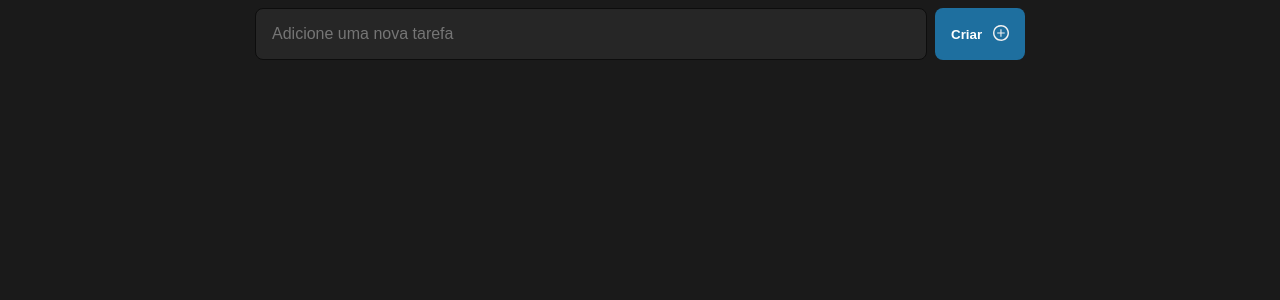
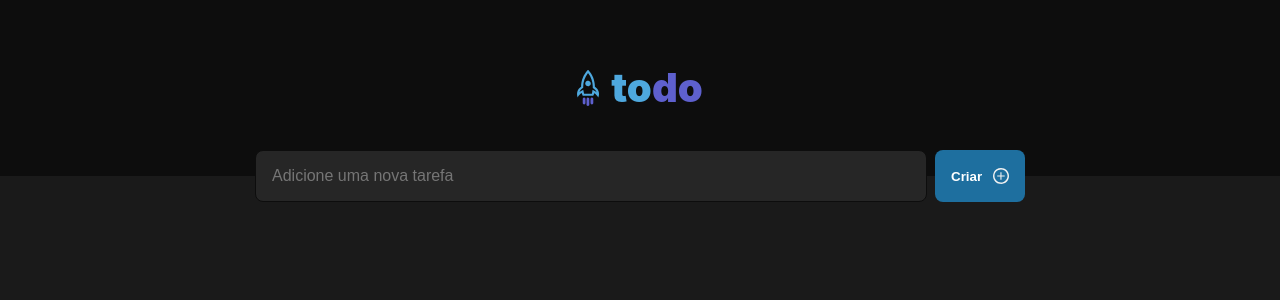
Before and after one commit to oDiogoAraujo/todo-list, a React (Vite) app: page / in a window 1280 px wide. Shown: the top 300 px of the page. Built offline with nearby package versions, Linux system fonts and the light colour scheme.

Commit message:
add: Header

```diff
--- a/src/App.tsx
+++ b/src/App.tsx
@@ -1,8 +1,11 @@
 import { FormTaskBar } from './components/FormTaskBar'
+import { Header } from './components/Header'
+
 
 export default function App() {
   return (
     <div>
+      <Header />
       <FormTaskBar />
     </div>
   )
--- a/src/components/ButtonTask.tsx
+++ b/src/components/ButtonTask.tsx
@@ -1,5 +1,5 @@
 import styled from "styled-components"
-import AddIcon from "../AddIcon"
+import AddIcon from "./add-icon"
 
 interface ButtonProps extends React.ButtonHTMLAttributes<HTMLButtonElement> {
     value: string
--- a/src/components/FormTaskBar.tsx
+++ b/src/components/FormTaskBar.tsx
@@ -8,6 +8,7 @@ const Form = styled.form`
     justify-content: center;
 
     gap: 8px;
+    transform:translateY(-50%);
 `
 
 export function FormTaskBar(){
--- /dev/null
+++ b/src/components/Header.tsx
@@ -0,0 +1,37 @@
+import styled from "styled-components"
+import RocketIcon from "./rocket-icon"
+
+const HeaderStyled = styled.header`
+    height: 22vh;
+
+    display:flex;
+    align-items:center;
+    justify-content: center;
+
+
+
+    background-color: var(--gray-700);
+    gap: 12px;
+`
+
+const Logo = styled.h1`
+    display: inline-block;
+    font-size: 40px;
+    font-weight: 900;
+
+    //Cor sendo passada pelo nome da variavel CSS
+    color: var(${props => props.color});
+
+`
+
+export function Header() {
+    return (
+        <HeaderStyled>
+            <RocketIcon />
+            <span>
+                <Logo color="--blue">to</Logo>
+                <Logo color="--purple-dark">do</Logo>
+            </span>
+        </HeaderStyled>
+    )
+}
--- a/src/components/InputTask.tsx
+++ b/src/components/InputTask.tsx
@@ -3,21 +3,21 @@ import styled from "styled-components"
 interface InputProps extends React.InputHTMLAttributes<HTMLInputElement> {
     placeholder: string;
     type: string;
-  }
+}
 
 const Input = styled.input`
     width: 638px;
     padding: 16px;
 
-    border: 1px, solid var(--gray-700);
+    border: 1px solid var(--gray-700);
     border-radius: 8px;
 
     background-color: var(--gray-500);
     font-size: 16px;
 `
 
-export function InputTask( { placeholder, type }: InputProps ) {
-    return(
-            <Input type={type} placeholder={placeholder}/>
+export function InputTask({ placeholder, type }: InputProps) {
+    return (
+        <Input type={type} placeholder={placeholder} />
     )
 }
--- a/src/AddIcon.tsx
+++ b/src/components/add-icon.tsx
@@ -1,10 +1,10 @@
 export default function AddIcon() {
     return (
-        <span>
+
             <svg width="16" height="16" viewBox="0 0 16 16" fill="none" xmlns="http://www.w3.org/2000/svg">
                 <path d="M7.98373 1.45158C9.27565 1.45158 10.5386 1.83468 11.6128 2.55244C12.687 3.27019 13.5242 4.29037 14.0186 5.48395C14.513 6.67754 14.6424 7.99092 14.3903 9.25802C14.1383 10.5251 13.5161 11.689 12.6026 12.6026C11.6891 13.5161 10.5252 14.1382 9.25807 14.3903C7.99097 14.6423 6.67759 14.5129 5.484 14.0185C4.29042 13.5241 3.27025 12.6869 2.55249 11.6127C1.83473 10.5385 1.45163 9.2756 1.45163 7.98368C1.45832 6.25332 2.14867 4.59574 3.37223 3.37218C4.59579 2.14862 6.25337 1.45827 7.98373 1.45158ZM7.98373 5.77648e-06C6.40611 0.00645971 4.86578 0.480174 3.55717 1.36134C2.24857 2.24252 1.23037 3.49164 0.631106 4.95102C0.031846 6.4104 -0.121605 8.01461 0.190125 9.56114C0.501855 11.1077 1.26479 12.5272 2.38262 13.6404C3.50044 14.7537 4.92304 15.5108 6.47082 15.8162C8.01861 16.1217 9.62218 15.9617 11.0791 15.3564C12.536 14.7512 13.781 13.7279 14.6568 12.4158C15.5326 11.1036 16 9.5613 16.0001 7.98368C16.0001 6.93249 15.7925 5.89165 15.3892 4.92089C14.986 3.95014 14.395 3.06857 13.6502 2.32679C12.9053 1.58501 12.0214 0.997618 11.049 0.598327C10.0766 0.199035 9.0349 -0.00429452 7.98373 5.77648e-06Z" fill="#F2F2F2" />
                 <path d="M11.707 7.38127H8.4954V4.16966H7.41397V7.38127H4.19873V8.4627H7.41397V11.6743H8.4954V8.4627H11.707V7.38127Z" fill="#F2F2F2" />
             </svg>
-        </span>
+
     )
 }
--- /dev/null
+++ b/src/components/rocket-icon.tsx
@@ -0,0 +1,11 @@
+export default function RocketIcon() {
+    return (
+        <svg width="22" height="36" viewBox="0 0 22 36" fill="none" xmlns="http://www.w3.org/2000/svg">
+            <path d="M11.0214 2.93302C14.1471 6.9011 15.8156 11.7944 15.7551 16.8155V18.0141L16.7864 18.6416C18.1188 19.4482 19.1126 20.6993 19.5865 22.1669C19.1704 21.8605 18.7351 21.5803 18.2831 21.3278L15.5331 19.7838L15.039 22.9001C14.9962 23.1755 14.9388 23.4485 14.8671 23.718H7.16138C7.0468 23.3655 6.9537 23.0129 6.86776 22.6463L6.24472 19.8261L3.70956 21.2362C3.28603 21.473 2.87711 21.7344 2.48495 22.0188C2.96812 20.5682 3.94111 19.3242 5.24211 18.4935L6.22323 17.866V16.7521C6.24093 11.7513 7.92955 6.89523 11.0286 2.93302H11.0214ZM11.0286 0C10.8679 0.000390307 10.7127 0.0579856 10.5917 0.162162L10.5273 0.218566C6.39766 4.76564 4.10454 10.6454 4.08196 16.745C2.32955 17.8643 1.03238 19.5543 0.417141 21.5197C-0.198101 23.485 -0.0922939 25.6007 0.716072 27.4971C1.56764 25.6455 2.99119 24.1058 4.78378 23.0975C4.96356 23.8642 5.20298 24.6161 5.49993 25.3467C5.53759 25.4871 5.62106 25.6114 5.73751 25.7006C5.85396 25.7898 5.99694 25.8388 6.14446 25.8402H16.0846C16.2851 25.8402 16.4856 25.6498 16.5859 25.3537C16.8757 24.6592 17.0777 23.9322 17.1874 23.1892C18.9834 24.1932 20.4082 25.7342 21.2551 27.5887C22.1123 25.7017 22.245 23.5727 21.6286 21.5967C21.0123 19.6206 19.6887 17.9319 17.9036 16.8437C17.9744 10.7082 15.6934 4.77179 11.5156 0.218566C11.4533 0.150085 11.3772 0.0952397 11.2921 0.0575871C11.2069 0.0199344 11.1147 0.000314749 11.0214 0L11.0286 0Z" fill="#4EA8DE" />
+            <path d="M11.0213 16.1598C10.4713 16.1598 9.93351 15.9995 9.47587 15.699C9.01822 15.3986 8.66116 14.9715 8.44969 14.4716C8.23822 13.9716 8.18181 13.4213 8.28758 12.8898C8.39334 12.3584 8.65653 11.8697 9.04399 11.4853C9.43144 11.1009 9.92582 10.838 10.4648 10.7298C11.0038 10.6216 11.5632 10.6729 12.0726 10.8773C12.582 11.0816 13.0186 11.4298 13.3272 11.8781C13.6359 12.3263 13.8029 12.8545 13.8071 13.396C13.8157 13.7469 13.7539 14.0961 13.6254 14.4235C13.4969 14.751 13.304 15.0503 13.058 15.3043C12.8119 15.5583 12.5174 15.7622 12.1913 15.9041C11.8652 16.0461 11.5139 16.1234 11.1574 16.1316C11.1123 16.1387 11.0664 16.1387 11.0213 16.1316V16.1598Z" fill="#4EA8DE" />
+            <path d="M14.8957 27.5958C14.7165 27.5901 14.538 27.6198 14.3706 27.683C14.2032 27.7462 14.0503 27.8416 13.9209 27.9638C13.7915 28.086 13.6881 28.2323 13.6169 28.3943C13.5458 28.5563 13.5082 28.7307 13.5063 28.9072V33.067C13.5063 33.4297 13.6527 33.7776 13.9133 34.0342C14.1738 34.2907 14.5272 34.4348 14.8957 34.4348C15.2641 34.4348 15.6175 34.2907 15.8781 34.0342C16.1386 33.7776 16.285 33.4297 16.285 33.067V28.9636C16.2907 28.7877 16.2608 28.6126 16.1971 28.4482C16.1333 28.2839 16.037 28.1337 15.9137 28.0064C15.7904 27.879 15.6425 27.7772 15.4788 27.7067C15.3151 27.6362 15.1388 27.5985 14.9601 27.5958H14.8957Z" fill="#5E60CE" />
+            <path d="M7.1613 27.5958C6.97906 27.5863 6.79675 27.613 6.62521 27.6743C6.45367 27.7356 6.29641 27.8302 6.16278 27.9526C6.02915 28.0749 5.92188 28.2225 5.84736 28.3865C5.77284 28.5505 5.73259 28.7275 5.729 28.9072V33.067C5.729 33.4297 5.87538 33.7777 6.13593 34.0342C6.39648 34.2907 6.74986 34.4348 7.11833 34.4348C7.4868 34.4348 7.84018 34.2907 8.10073 34.0342C8.36128 33.7777 8.50765 33.4297 8.50765 33.067V28.9636C8.51337 28.7877 8.48349 28.6126 8.41974 28.4482C8.35599 28.2839 8.25965 28.1337 8.13634 28.0064C8.01302 27.879 7.8652 27.7772 7.70149 27.7067C7.53777 27.6362 7.36144 27.5985 7.18278 27.5958H7.1613Z" fill="#5E60CE" />
+            <path d="M10.9211 27.5958C10.7424 27.592 10.5647 27.623 10.3981 27.6869C10.2316 27.7507 10.0795 27.8463 9.95044 27.9681C9.82142 28.0899 9.71804 28.2355 9.6462 28.3966C9.57435 28.5577 9.53546 28.7312 9.53174 28.9072V34.6392C9.53174 35.002 9.67811 35.3499 9.93866 35.6064C10.1992 35.8629 10.5526 36.007 10.9211 36.007C11.2895 36.007 11.6429 35.8629 11.9035 35.6064C12.164 35.3499 12.3104 35.002 12.3104 34.6392V28.9988C12.3161 28.823 12.2862 28.6478 12.2225 28.4835C12.1587 28.3191 12.0624 28.1689 11.9391 28.0416C11.8158 27.9143 11.6679 27.8124 11.5042 27.7419C11.3405 27.6714 11.1642 27.6337 10.9855 27.631L10.9211 27.5958Z" fill="#5E60CE" />
+        </svg>
+    )
+}
--- a/src/index.css
+++ b/src/index.css
@@ -20,4 +20,12 @@
   --gray-700: #0D0D0D;
 
   --blue-dark: #1E6F9F;
+  --blue: #4EA8DE;
+
+  --purple-dark: #5E60CE;
 }
+
+body{
+  padding: 0;
+  margin: 0;
+}
--- a/tsconfig.json
+++ b/tsconfig.json
@@ -20,6 +20,6 @@
     "noUnusedParameters": true,
     "noFallthroughCasesInSwitch": true
   },
-  "include": ["src"],
+  "include": ["src", "src/components/add-icon.tsx"],
   "references": [{ "path": "./tsconfig.node.json" }]
 }
```
